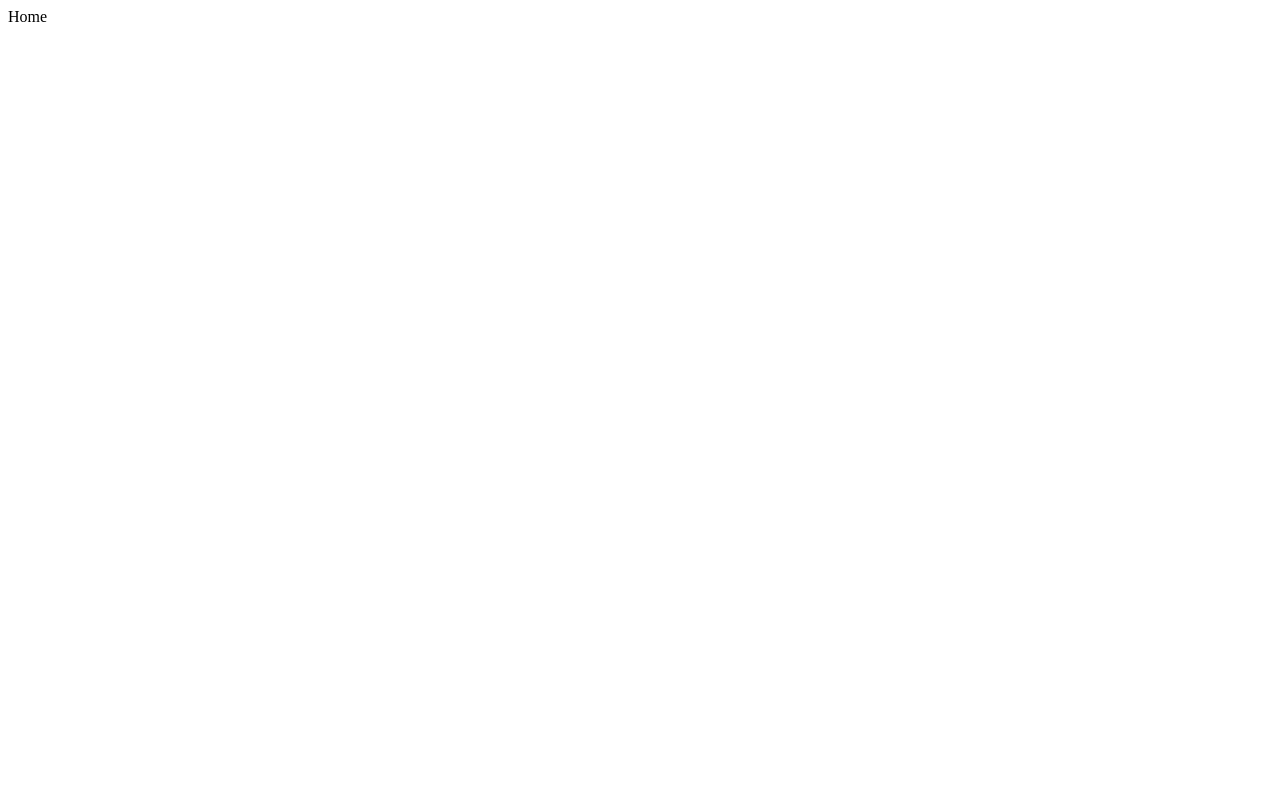
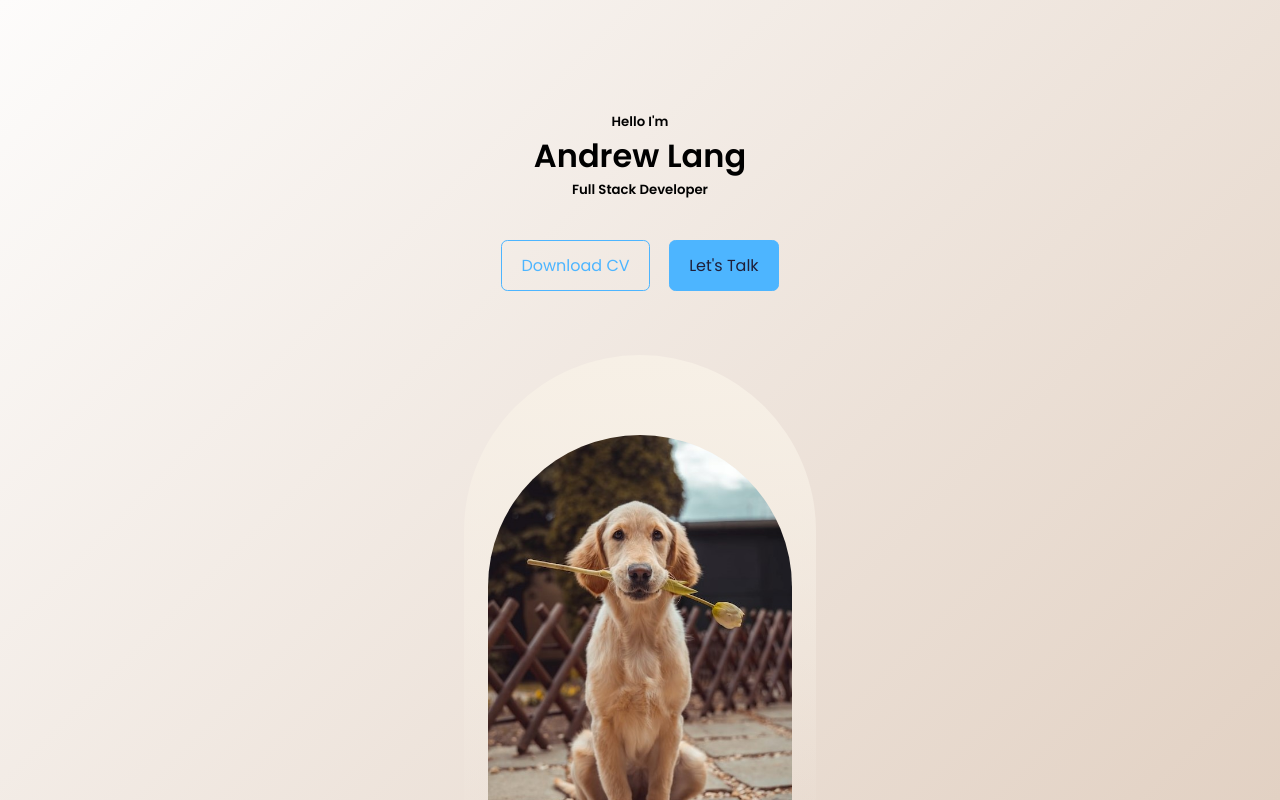
Before and after one commit to asperatusx/Build-A-Portfolio, a React (Create React App) app: page / in a window 1280 px wide. Built offline with nearby package versions, Linux system fonts and the light colour scheme.

Commit message:
add img and styles for header

```diff
--- /dev/null
+++ b/src/components/Header/CTA.js
@@ -0,0 +1,13 @@
+import React from 'react'
+import CV from '../../assets/cv.pdf'
+
+const CTA = () => {
+  return (
+    <div className="cta">
+      <a href={CV} download className='btn'>Download CV</a>
+      <a href="#contact" className='btn btn-primary'>Let's Talk</a>
+    </div>
+  )
+}
+
+export default CTA
--- /dev/null
+++ b/src/components/Header/Header.js
@@ -0,0 +1,24 @@
+import React from 'react'
+import CTA from './CTA'
+import ME from '../../assets/me.jpg'
+import './Header.scss'
+
+const Header = () => {
+  return (
+    <header>
+      <div className="container header__container">
+        <h5>Hello I'm</h5>
+        <h1>Andrew Lang</h1>
+        <h5 className="text-light">Full Stack Developer</h5>
+        <CTA />
+
+        <div className="me">
+          <img src={ME} alt="me" />
+        </div>
+
+      </div>
+    </header>
+  )
+}
+
+export default Header
--- /dev/null
+++ b/src/components/Header/Header.scss
@@ -0,0 +1,44 @@
+@use "../../styles/partials/resets";
+@use "../../styles/partials/variables" as *;
+
+header {
+    height: 100vh;
+    padding-top: 7rem;
+    overflow: hidden;
+}
+
+.cta {
+    margin-top: 2.5rem;
+    display: flex;
+    justify-content: center;
+    gap: 1.2rem;
+}
+
+.header {
+
+    &__container {
+        text-align: center;
+        height: 100%;
+        position: relative;
+    }
+}
+
+.me {
+    background: linear-gradient(#f7f0e6, transparent);
+    border-radius: 20rem 20rem 0 0;
+    width: 22rem;
+    height: 30rem;
+    position: absolute;
+    left: 50%;
+    transform: translateX(-50%);
+    margin-top: 4rem;
+    overflow: hidden;
+    padding: 5rem 1.5rem 1.5rem 1.5rem;
+
+    & img {
+        display: block;
+        width: 100%;
+        border-radius: 12rem 12rem 0 0;
+        object-fit: cover;
+    }
+}
--- a/src/index.js
+++ b/src/index.js
@@ -1,6 +1,7 @@
 import React from 'react';
 import ReactDOM from 'react-dom/client';
 import App from './App';
+import './index.scss';
 
 const root = ReactDOM.createRoot(document.getElementById('root'));
 root.render(
--- /dev/null
+++ b/src/index.scss
@@ -0,0 +1,6 @@
+@import url('https://fonts.googleapis.com/css2?family=Poppins:wght@300;400;500;600&display=swap');
+
+body {
+    font-family: 'Poppins', sans-serif;
+    background-image: linear-gradient(135deg, #fdfcfb 0%, #e2d1c3 100%);
+}
--- a/src/pages/Home/Home.js
+++ b/src/pages/Home/Home.js
@@ -1,8 +1,10 @@
 import React from 'react'
+import './Home.scss'
+import Header from '../../components/Header/Header'
 
 const Home = () => {
   return (
-    <div>Home</div>
+    <Header />
   )
 }
 
--- /dev/null
+++ b/src/pages/Home/Home.scss
@@ -0,0 +1,34 @@
+@use "../../styles/partials/resets";
+@use "../../styles/partials/variables" as *;
+
+
+.btn {
+    width: max-content;
+    display: inline-block;
+    color: $color-primary;
+    padding: 0.75rem 1.2rem;
+    border-radius: 0.4rem;
+    cursor: pointer;
+    border: 1px solid $color-primary;
+    transition: $transition;
+
+    &-primary {
+        background: $color-primary;
+        color: $color-bg;
+    }
+
+    &:hover {
+        background: $color-white;
+        color: $color-bg;
+        border-color: transparent;
+    }
+}
+
+a {
+    color: $color-primary;
+    transition: $transition;
+
+    &:hover {
+        color: $color-white;
+    }
+}
--- a/src/styles/partials/_resets.scss
+++ b/src/styles/partials/_resets.scss
@@ -12,7 +12,6 @@
 }
 
 html {
-    font-size: 62.5%;
     scroll-behavior: smooth;
 }
 
--- /dev/null
+++ b/src/styles/partials/_variables.scss
@@ -0,0 +1,12 @@
+$container-width-lg: 75%;
+$container-width-md: 86%;
+$container-width-sm: 90%;
+
+$color-bg: #1f1f38;
+$color-bg-variant: #2c2c6c;
+$color-primary: #4db5ff;
+$color-primary-variant: rgba(77, 181, 255, 0.4);
+$color-white: #fff;
+$color-light: rgba(255, 255, 255, 0.6);
+
+$transition: all 400ms ease;
```
Also changed, not shown: src/assets/me.jpg (added), 1 other file (tests, documents, lock files or other folders).
